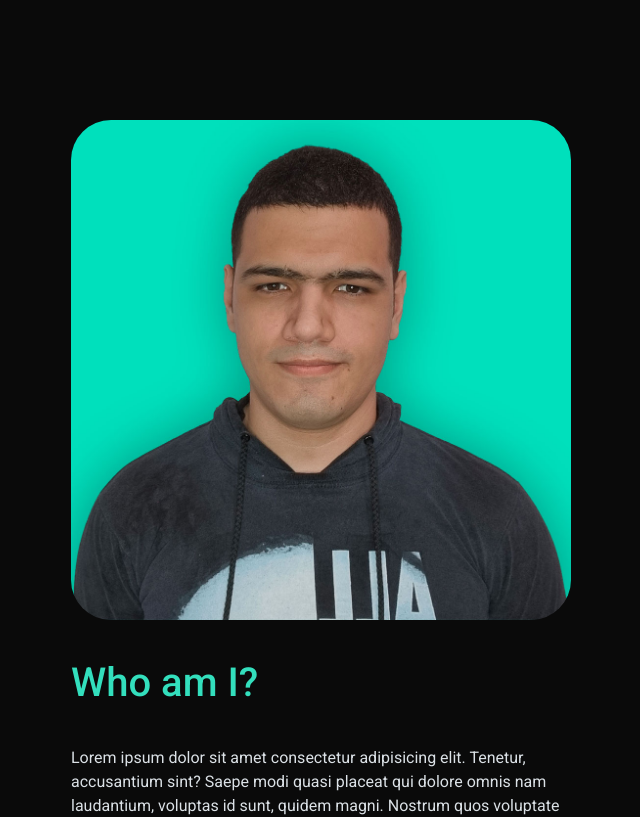
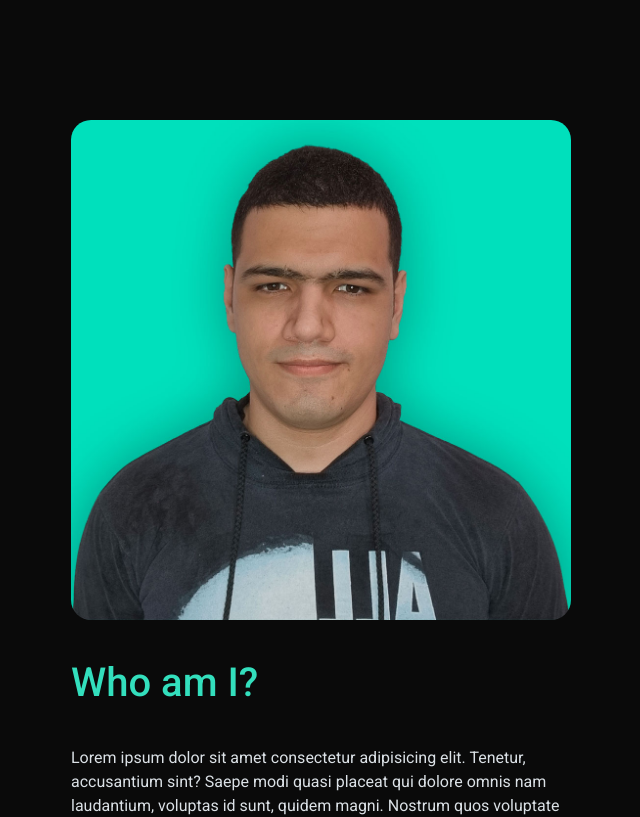
Before and after one commit to carlosreyesweb/carlosreyesweb.com, a React (Vite) app: page / in a window 1280 px wide. Shown: the part 780-1597 px from the top of the page, without its empty margins (319-959 px from the left). Built offline with nearby package versions, Linux system fonts and the light colour scheme.

Commit message:
reduce border radius for profile picture

```diff
--- a/src/components/me/me.component.module.css
+++ b/src/components/me/me.component.module.css
@@ -15,5 +15,5 @@
 .picture {
   display: block;
   width: 100%;
-  border-radius: 40px;
+  border-radius: 20px;
 }
```
